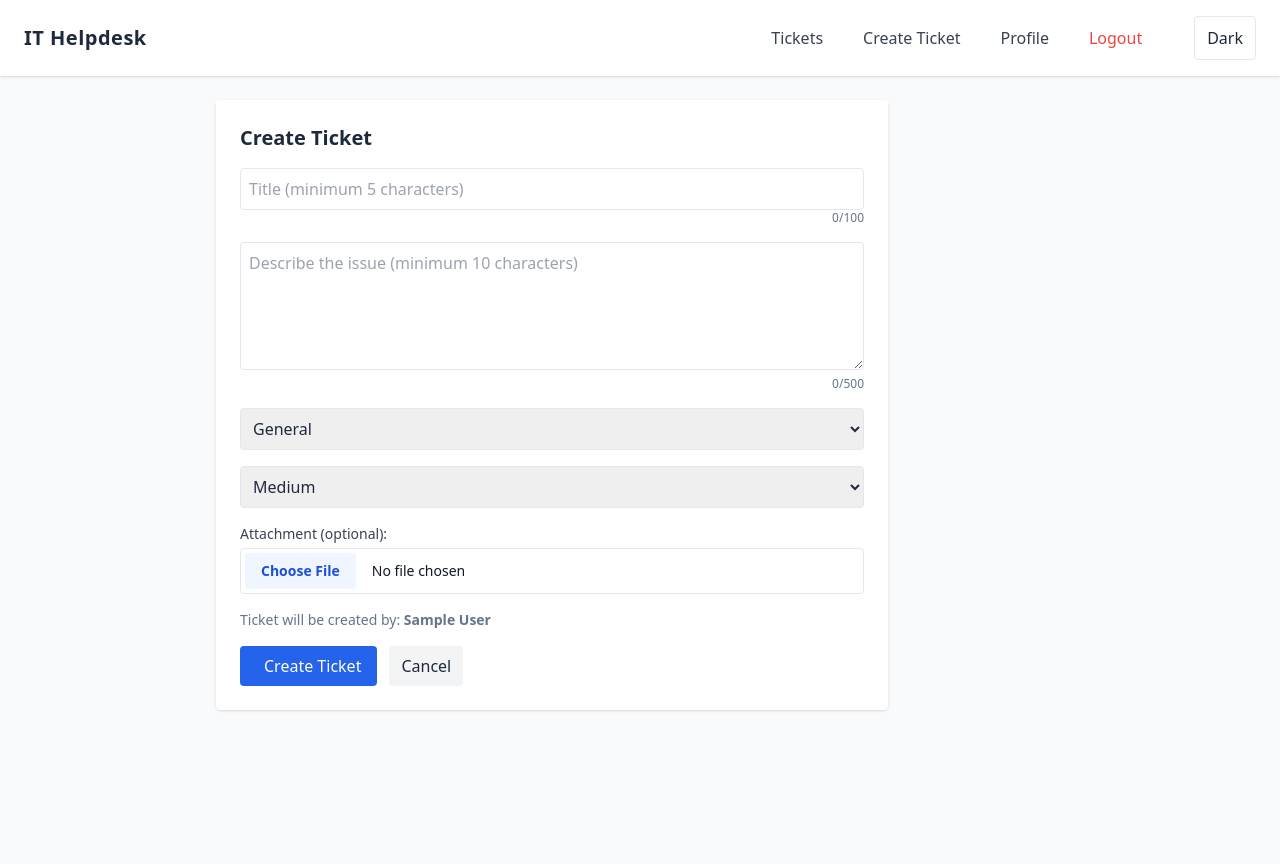
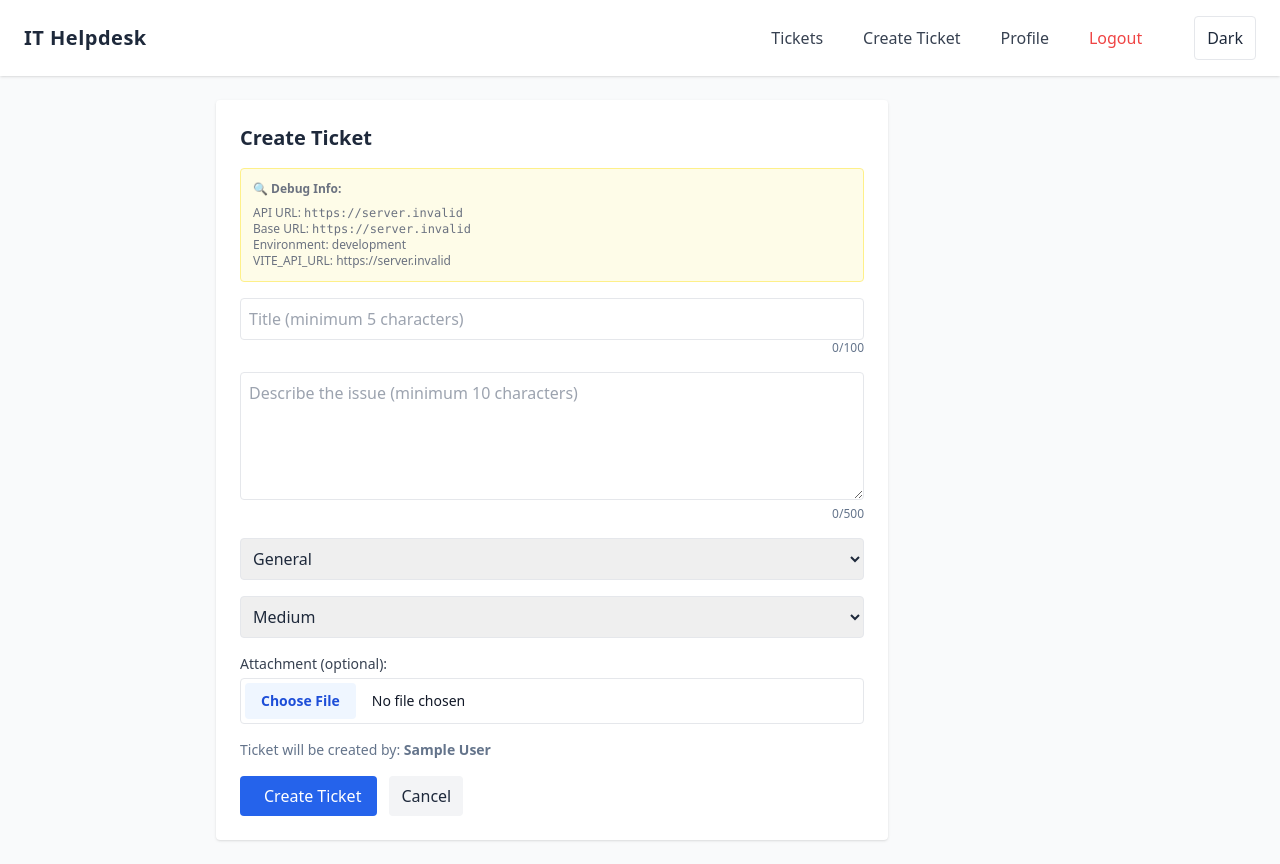
Before and after one commit to yetty8/IT-Help-Desk, a React (Vite) app in the folder frontend/: page /create in a window 1280 px wide. Before the commit the page ends 800 px from the top, so only its background shows below. Built offline with nearby package versions, Linux system fonts and the light colour scheme; no server answers; sample sign-in values are in the browser's storage.

Commit message:
Add visible debug info to CreateTicket page to help diagnose Vercel API connection issues

```diff
--- a/frontend/src/pages/CreateTicket.tsx
+++ b/frontend/src/pages/CreateTicket.tsx
@@ -15,9 +15,19 @@ export default function CreateTicket() {
 
   const [loading, setLoading] = useState(false);
   const [error, setError] = useState<string | null>(null);
+  const [apiUrl, setApiUrl] = useState<string>("");
 
   const nav = useNavigate();
   const { user } = useAuth();
+
+  // Log API URL on mount for debugging
+  React.useEffect(() => {
+    const url = import.meta.env.VITE_API_URL || API.defaults.baseURL;
+    setApiUrl(url);
+    console.log("CreateTicket - API URL:", url);
+    console.log("CreateTicket - Full API Base:", API.defaults.baseURL);
+    console.log("CreateTicket - VITE_API_URL env:", import.meta.env.VITE_API_URL || "NOT SET");
+  }, []);
 
   async function submit(e: React.FormEvent) {
     e.preventDefault();
@@ -120,6 +130,20 @@ export default function CreateTicket() {
 
         {/* Error Alert */}
         <ErrorAlert message={error} />
+
+        {/* Debug info - visible in production to help diagnose issues */}
+        <div className="text-xs text-gray-500 dark:text-gray-400 p-3 bg-yellow-50 dark:bg-yellow-900/20 border border-yellow-200 dark:border-yellow-800 rounded">
+          <div className="font-semibold mb-2">🔍 Debug Info:</div>
+          <div>API URL: <span className="font-mono text-xs">{apiUrl || "NOT SET"}</span></div>
+          <div>Base URL: <span className="font-mono text-xs">{API.defaults.baseURL}</span></div>
+          <div>Environment: {import.meta.env.MODE}</div>
+          <div>VITE_API_URL: {import.meta.env.VITE_API_URL || "NOT SET"}</div>
+          {!import.meta.env.VITE_API_URL && (
+            <div className="text-red-600 dark:text-red-400 mt-2 font-semibold">
+              ⚠️ VITE_API_URL not set! Set it in Vercel environment variables.
+            </div>
+          )}
+        </div>
 
         {/* Title */}
         <div>
```
